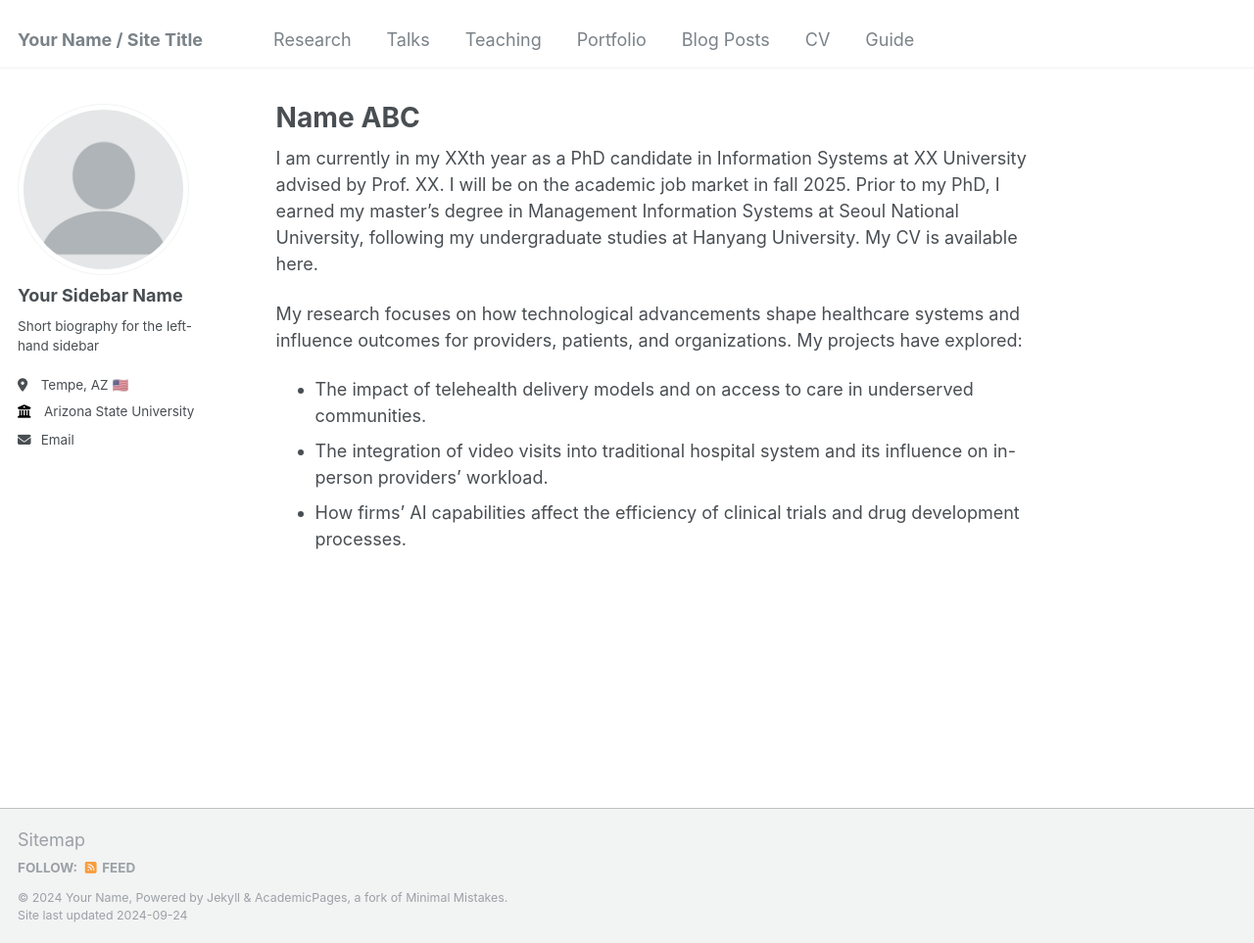
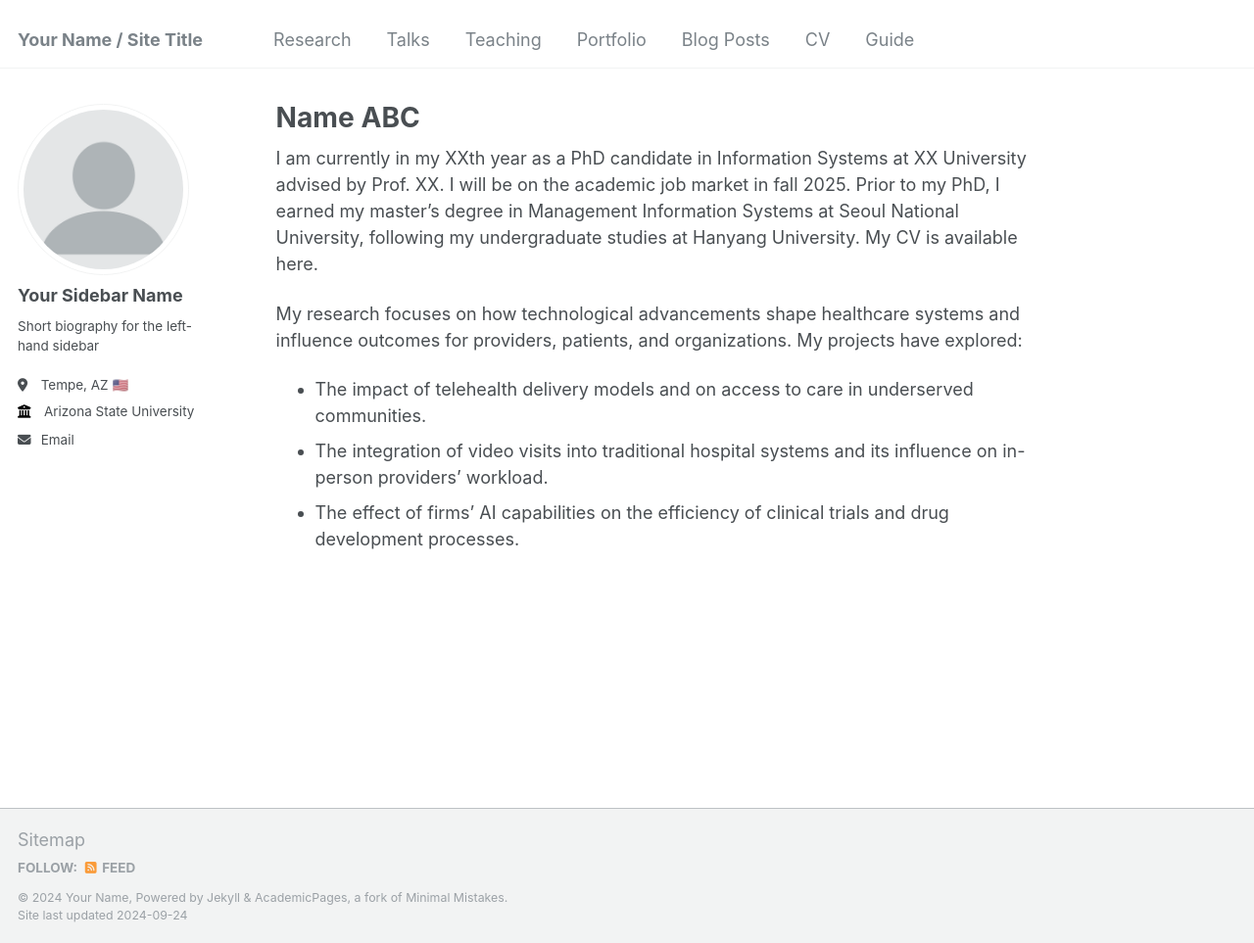
Before and after one commit to kyxyxn/kyxyxn.github.io, a Jekyll site: the page built from _pages/about.md, in a window 1280 px wide and 963 px high. Shown: the whole window at 98% size. Built offline with Jekyll 4.4.1, drawn with Linux system fonts in a browser that asks for light colours; some web fonts are replaced.

Commit message:
Update about.md

```diff
--- a/_pages/about.md
+++ b/_pages/about.md
@@ -11,5 +11,5 @@ I am currently in my XXth year as a PhD candidate in Information Systems at XX U
 
 My research focuses on how technological advancements shape healthcare systems and influence outcomes for providers, patients, and organizations. My projects have explored:
 - The impact of telehealth delivery models and on access to care in underserved communities.
-- The integration of video visits into traditional hospital system and its influence on in-person providers' workload.
-- How firms' AI capabilities affect the efficiency of clinical trials and drug development processes.
+- The integration of video visits into traditional hospital systems and its influence on in-person providers' workload.
+- The effect of firms' AI capabilities on the efficiency of clinical trials and drug development processes.
```
